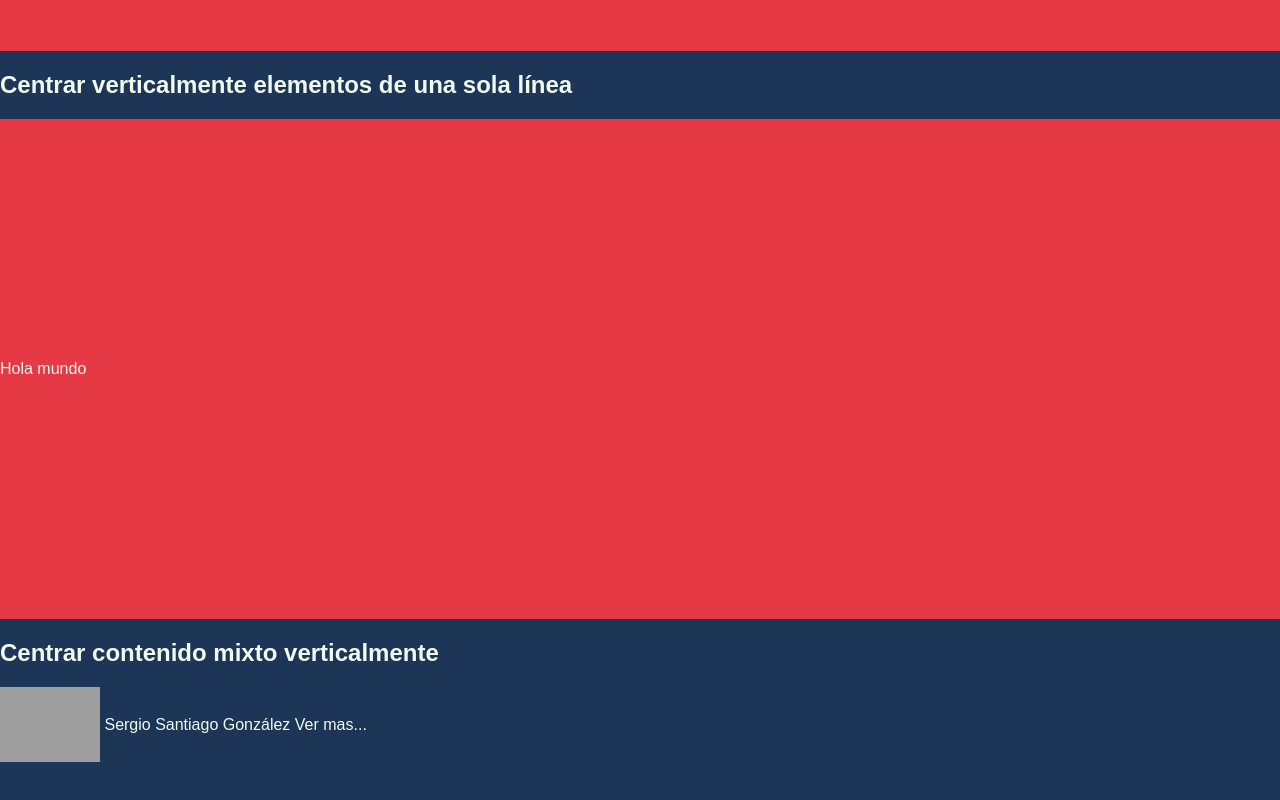
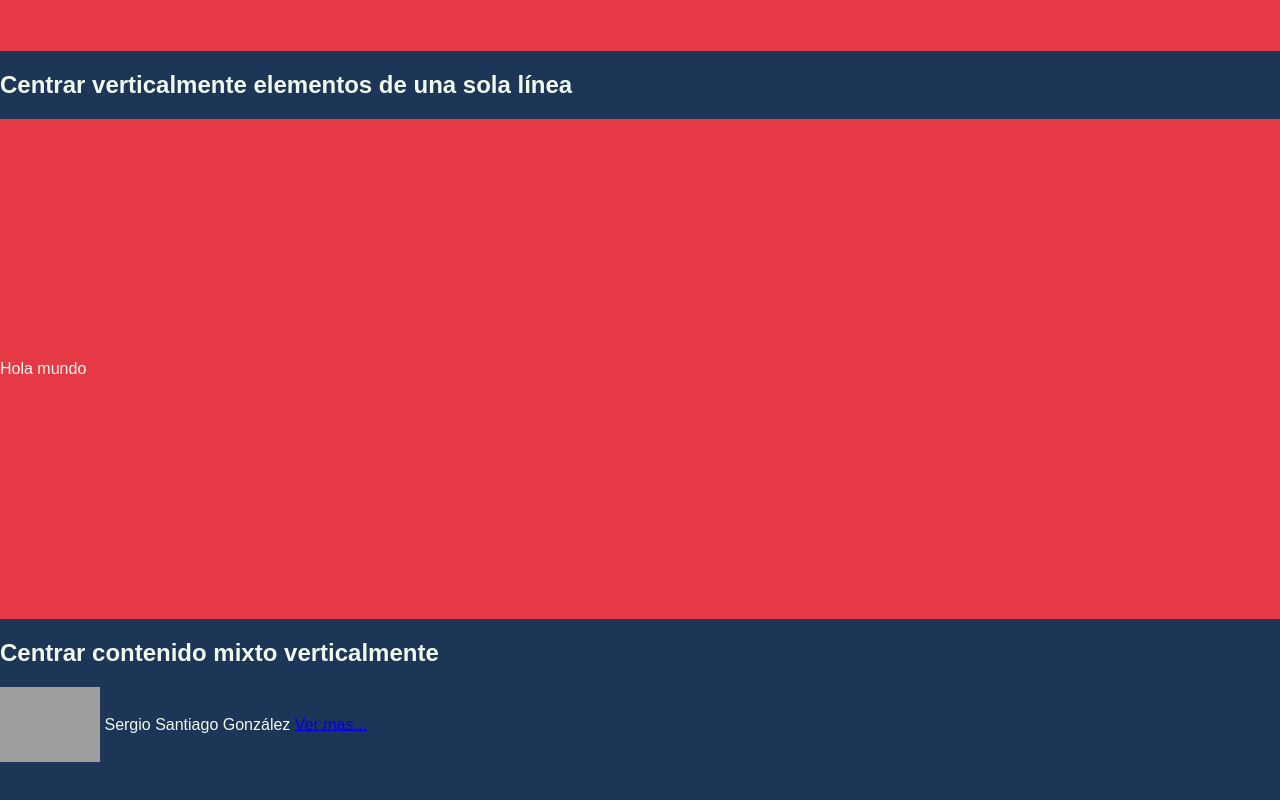
Before and after one commit to DeoXyx182/v-h-align, a plain HTML site: page index.html in a window 1280 px wide. Shown: the part 3495-4295 px from the top of the page. Drawn offline with Linux system fonts and the light colour scheme; grey boxes are pictures that could not be loaded.

Commit message:
Agregado mi perfil de github en el último elemento

```diff
--- a/index.html
+++ b/index.html
@@ -56,7 +56,7 @@
 	<article class="tipo-k">
 		<img src="https://pbs.twimg.com/profile_images/762464564868853761/D-xmtXEA_400x400.jpg" alt="" width="100px"/>
 		<span>Sergio Santiago González</span>
-		<div>Ver mas...</div>
+		<div><a href="https://github.com/DeoXyx182">Ver mas...</a></div>
 	</article>
 </body>
 </html>
```
